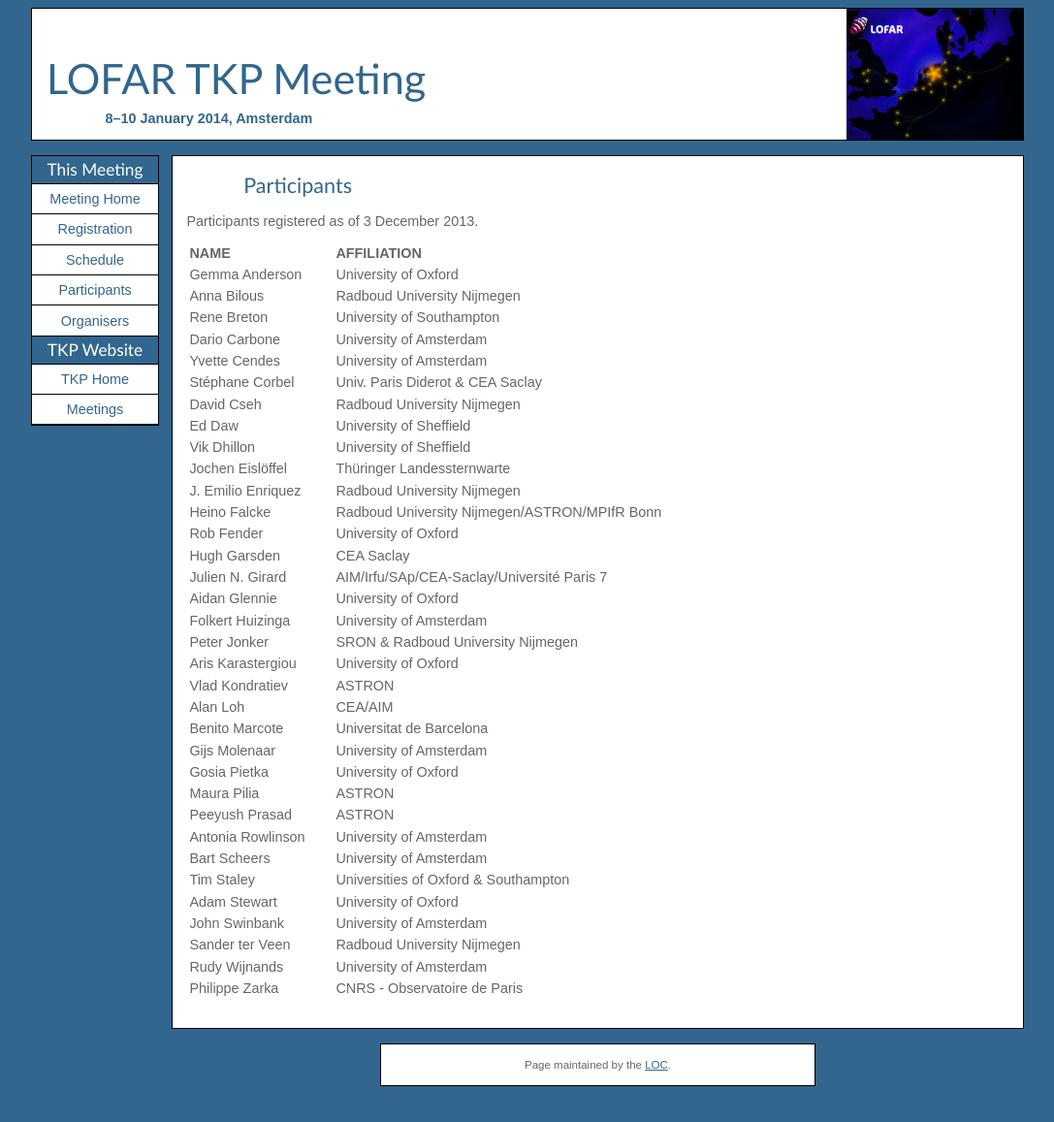
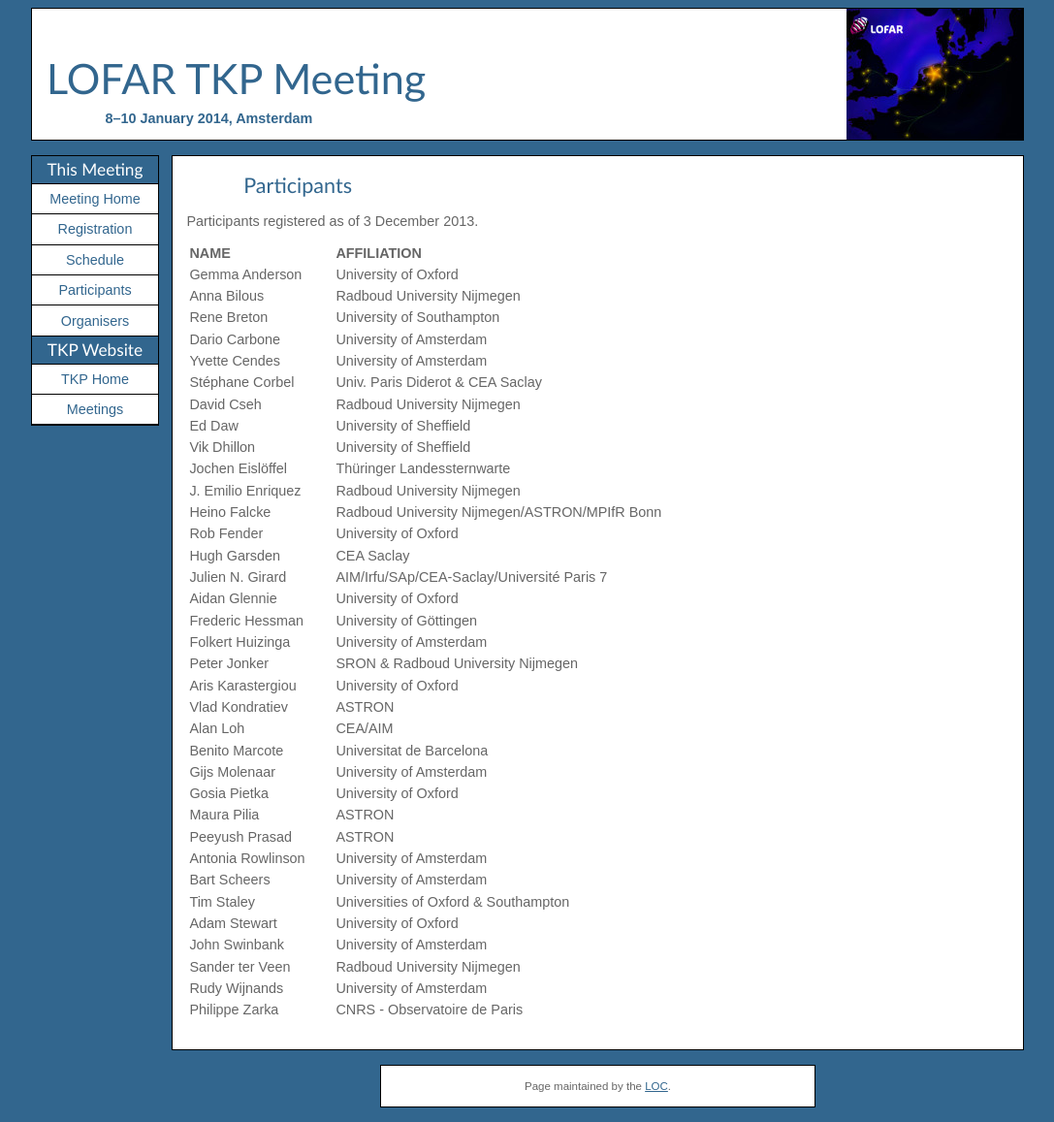
Before and after one commit to transientskp/transientskp.github.com, a Jekyll site: the page built from meetings/2014-01/participants.html, in a window 1280 px wide. Shown: the whole page at 97% size, without its empty margins (96-1183 px from the left). Built offline with Jekyll 4.4.1, drawn with Linux system fonts in a browser that asks for light colours; before the commit the page ends 1135 px from its top, so only the background shows below that.

Commit message:
Participants

```diff
--- a/meetings/2014-01/participants.html
+++ b/meetings/2014-01/participants.html
@@ -81,6 +81,10 @@
     <td>University of Oxford</td>
   </tr>
   <tr>
+    <td>Frederic Hessman</td>
+    <td>University of G&ouml;ttingen</td>
+  </tr>
+  <tr>
     <td>Folkert Huizinga</td>
     <td>University of Amsterdam</td>
   </tr>
```
